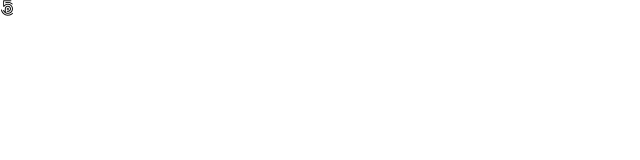
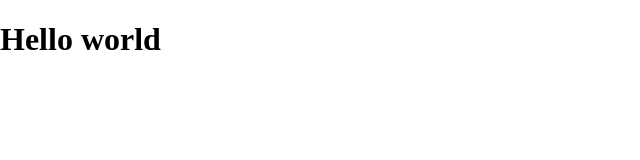
Before and after one commit to beginoffile/simple-template-test, a plain HTML site: page index.html in a window 1280 px wide. Shown: the whole page, without its empty margins (0-640 px from the left). Drawn offline with Linux system fonts and the light colour scheme.

Commit message:
Hello World

```diff
--- a/index.html
+++ b/index.html
@@ -10,7 +10,7 @@
     <link rel="stylesheet" href="styles.css">
 </head>
 <body>
-    <i class="fab fa-500px"></i>
+    <h1>Hello world</h1>
     <!-- Script -->
     <script src="script.js"></script>
 
```
